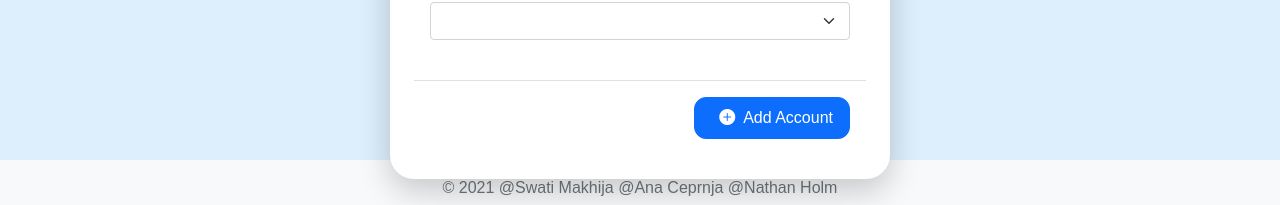
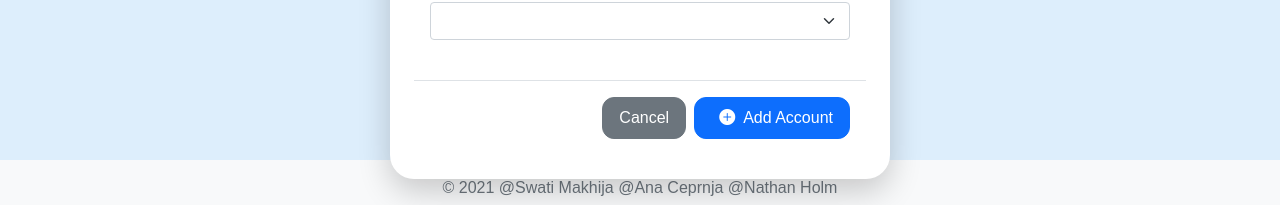
Before and after one commit to romebell/mern-auth-frontend, a React (Create React App) app: page /add-account in a window 1280 px wide. Shown: the part 584-789 px from the top of the page. Built offline with nearby package versions, Linux system fonts and the light colour scheme; no server answers; sample sign-in values are in the browser's storage.

Commit message:
Add Cancel Button to Modal
- Modal Component now automatically generates its own cancel button when supplied with “cancelButton” argument in calling Component
- Remove Cancel Button elements from AddTransaction and AddAccount and replace with Modal cancelButton argument

```diff
--- a/src/components/Modal.jsx
+++ b/src/components/Modal.jsx
@@ -1,6 +1,17 @@
 import React from "react";
 
-const Modal = ({header, children, footer}) => {
+const Modal = ({header, children, footer, cancelButton}) => {
+
+  // Assign cancel button to Browser "Back"
+  const handleCancel = () => {
+    window.history.back();
+  }
+
+  // if cancelButton is true return a cancel button
+  const cancel = cancelButton
+  ? (<button type="button" onClick={handleCancel} className="btn btn-secondary">Cancel</button>)
+  : undefined;
+
   return (
   <div className="modal fade show" style={{display: "block"}} tabIndex="1">
     <div className="modal-dialog modal-dialog-centered modal-dialog-scrollable">
@@ -12,7 +23,7 @@
           {children}
         </div>
         {footer
-        ? <div className="modal-footer mt-4">{ footer }</div>
+        ? <div className="modal-footer mt-4">{ cancel }{ footer }</div>
         : undefined}
       </div>
     </div>
--- a/src/components/transaction-account/AddAccount.jsx
+++ b/src/components/transaction-account/AddAccount.jsx
@@ -133,7 +133,7 @@
   };
 
   return (
-    <Modal header={header} footer={footer}>
+    <Modal header={header} footer={footer} cancelButton>
       {user ? body() : errorDiv()}
     </Modal>
   );
--- a/src/components/transactions/AddTransaction.jsx
+++ b/src/components/transactions/AddTransaction.jsx
@@ -122,6 +122,8 @@
     });
   }
 
+
+
   render() {
     this.handleSession()
 
@@ -131,7 +133,6 @@
 
     const footer = (
       <>
-      <button type="button" className="btn btn-secondary">Cancel</button>
       <button type="submit" form="form-add-transaction" className="btn btn-primary"><i className="bi bi-plus-circle-fill"></i>Add Transaction</button>
       </>
     )
@@ -173,7 +174,7 @@
     )
 
     const data = this.props.user
-    ? <Modal header={ header } footer={ footer } >{ body }</Modal>
+    ? <Modal header={ header } footer={ footer } cancelButton >{ body }</Modal>
     : <h2>Loading…</h2>
 
     return (
```
